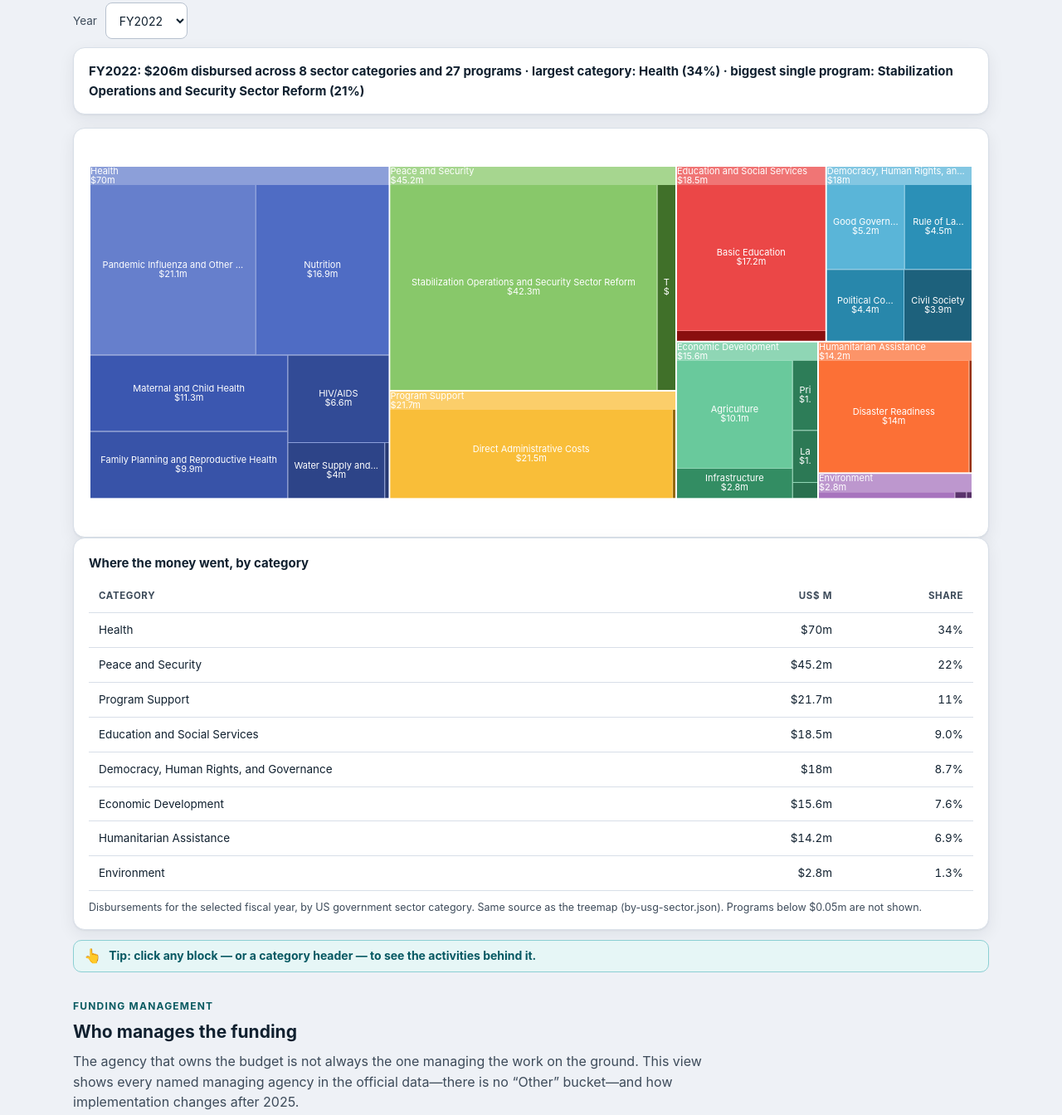
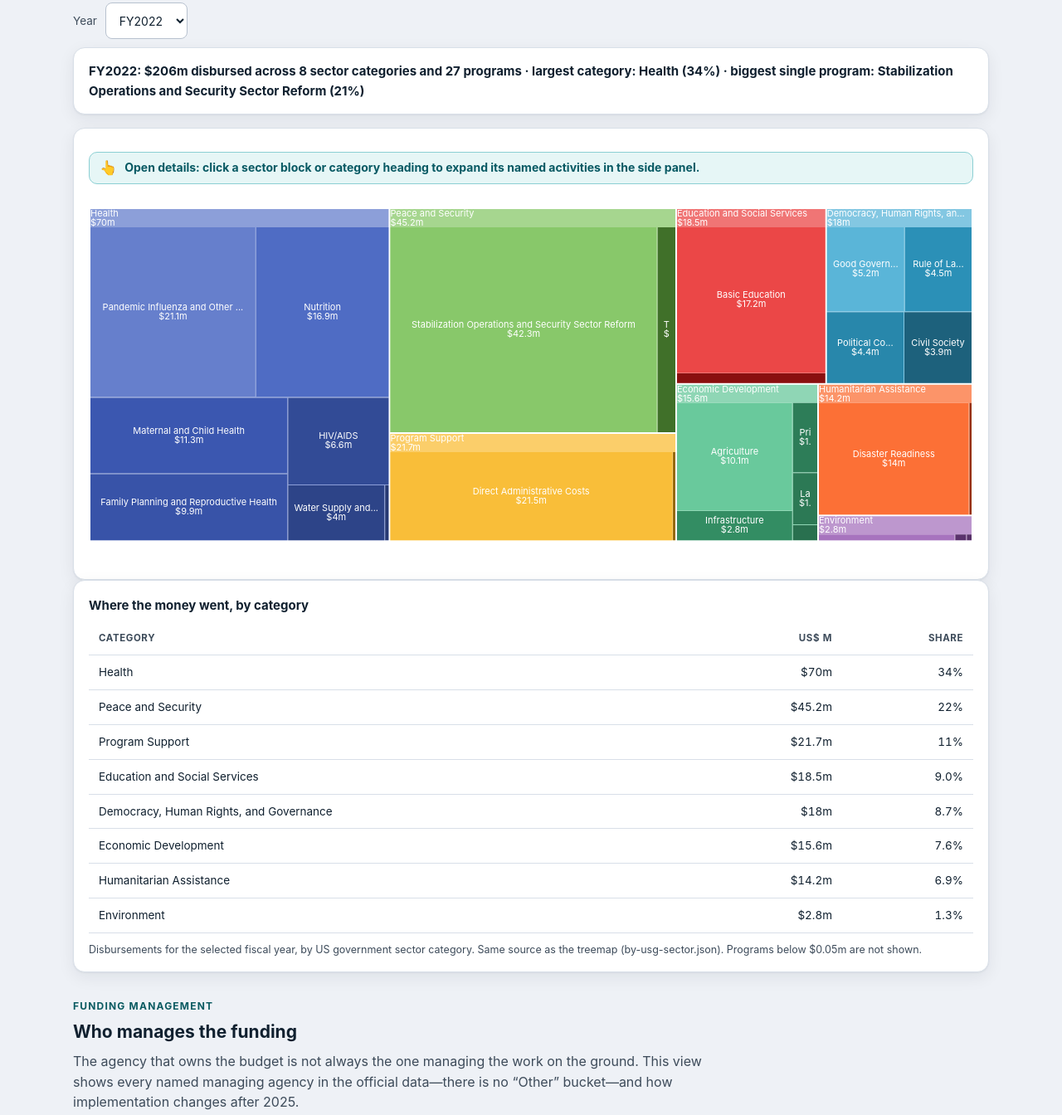
Before and after one commit to rayraycodes/NepalDevelopmentFund, a plain HTML site: page report/dashboard/usforeignaiddata/index.html in a window 1280 px wide. Shown: the part 6220-7564 px from the top of the page at 83% size. Drawn offline with nearby package versions, Linux system fonts and the light colour scheme.

Commit message:
Make treemap drilldown instruction visible

```diff
--- a/report/dashboard/usforeignaiddata/index.html
+++ b/report/dashboard/usforeignaiddata/index.html
@@ -227,7 +227,10 @@
     <div class="controls"><label for="tmYear" data-i18n="year">Year</label><select id="tmYear"></select></div>
     <div class="card" id="sec-sum" style="font-weight:650;font-size:15px"></div>
     <div class="grid2" style="margin-top:16px">
-      <div class="card"><div id="c-treemap" class="chart tall" role="img"></div></div>
+      <div class="card">
+        <div class="hint" data-i18n="sec_hint">Open details: click a sector block or category heading to expand its named activities in the side panel.</div>
+        <div id="c-treemap" class="chart tall" role="img"></div>
+      </div>
       <div class="card">
         <h4 style="margin:2px 0 10px;font-size:15px;font-weight:700" data-i18n="sec_break_t">Where the money went, by category</h4>
         <div style="overflow-x:auto"><table id="sec-break" style="min-width:280px"><thead><tr>
@@ -237,7 +240,6 @@
         <div class="note" data-i18n="sec_break_note">Disbursements for the selected fiscal year, by US government sector category. Same source as the treemap (by-usg-sector.json). Programs below $0.05m are not shown.</div>
       </div>
     </div>
-    <p class="hint" data-i18n="sec_hint">Tip: click any block — or a category header — to see the activities behind it.</p>
   </section>
 
   <section id="managing">
@@ -424,7 +426,7 @@ const I18N = {
   sec_break_t:"Where the money went, by category",
   sec_th_cat:"Category", sec_th_amt:"US$ m", sec_th_share:"Share",
   sec_break_note:"Disbursements for the selected fiscal year, by US government sector category. Same source as the treemap (by-usg-sector.json). Programs below $0.05m are not shown.",
-  sec_hint:"Tip: click any block — or a category header — to see the activities behind it.",
+  sec_hint:"Open details: click a sector block or category heading to expand its named activities in the side panel.",
   dr_act_h:"{t} across {n} activities in FY{y}:",
   dr_act_load:"Loading activity-level data…",
   dr_act_box:"This block in the treemap: {b}. The activities below sum to {s}.",
@@ -584,7 +586,7 @@ const I18N = {
   sec_break_t:"कोटि अनुसार रकम कहाँ गयो",
   sec_th_cat:"कोटि", sec_th_amt:"US$ m", sec_th_share:"हिस्सा",
   sec_break_note:"छानिएको आर्थिक वर्षको वितरण, अमेरिकी सरकारी क्षेत्र कोटि अनुसार। ट्रिम्याप कै स्रोत (by-usg-sector.json)। $0.05m भन्दा कमका कार्यक्रम देखाइएका छैनन्।",
-  sec_hint:"सुझाव: कुनै पनि ब्लक — वा कोटिको शीर्षक — क्लिक गरेर त्यसभित्रका गतिविधि हेर्नुहोस्।",
+  sec_hint:"विस्तार हेर्नुहोस्: क्षेत्रको ब्लक वा कोटिको शीर्षक छानेर त्यसका नाम भएका गतिविधि साइड प्यानलमा खोल्नुहोस्।",
   dr_act_h:"FY{y} मा {n} गतिविधिमा {t}:",
   dr_act_load:"गतिविधि-स्तरको तथ्याङ्क लोड हुँदै…",
   dr_act_box:"ट्रिम्यापको यो ब्लक: {b}। तलका गतिविधिको योग: {s}।",
```
